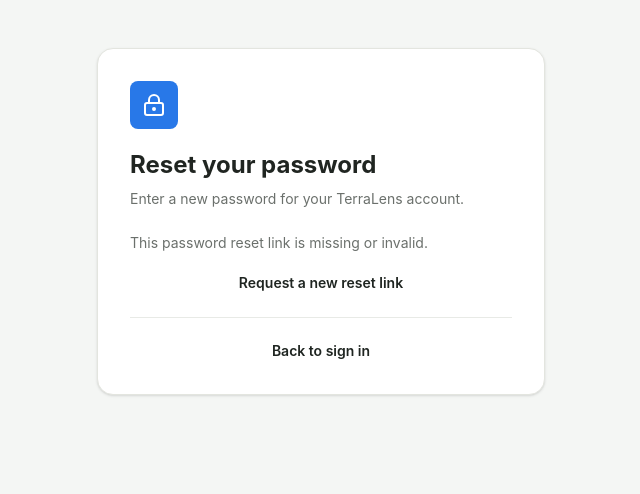
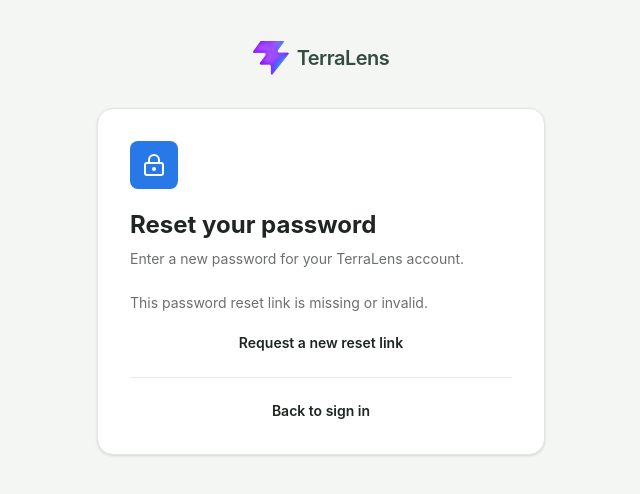
Before and after one commit to Anas1125/E-Commerce, a React (Vite) app in the folder frontend/: page /reset-password in a window 1280 px wide. Shown: the top 494 px of the page, without its empty margins (319-959 px from the left). Built offline with nearby package versions, Linux system fonts and the light colour scheme; no server answers.

Commit message:
changed ui for reset password page

```diff
--- a/frontend/src/pages/ResetPassword.jsx
+++ b/frontend/src/pages/ResetPassword.jsx
@@ -3,6 +3,7 @@
 import { Eye, EyeOff, LockKeyhole, CheckCircle2 } from "lucide-react";
 
 import api from "../services/api";
+import BrandMark from "../components/BrandMark";
 
 function ResetPassword() {
   const navigate = useNavigate();
@@ -61,8 +62,19 @@
 
   if (success) {
     return (
-      <div className="min-h-[calc(100vh-80px)] bg-[#F4F6F4] px-4 py-12">
-        <div className="mx-auto flex max-w-md justify-center">
+      <div className="min-h-screen bg-[#F4F6F4] px-4 py-10">
+        <div className="mx-auto max-w-md">
+          <div className="mb-8 flex justify-center">
+            <BrandMark
+              alwaysShowName
+              fallbackLogo
+              className="gap-2"
+              imageClassName="h-9 w-9 shrink-0 object-contain"
+              nameClassName="text-xl font-semibold tracking-tight text-[#344d3e]"
+            />
+          </div>
+
+          <div className="flex justify-center"></div>
           <div className="w-full rounded-2xl border border-[#E3E5DF] bg-white p-8 text-center shadow-sm">
             <div className="mx-auto mb-5 flex h-14 w-14 items-center justify-center rounded-full bg-[#DCE7DE] text-[#486B57]">
               <CheckCircle2 size={28} />
@@ -91,8 +103,17 @@
   }
 
   return (
-    <div className="min-h-[calc(100vh-80px)] bg-[#F4F6F4] px-4 py-12">
-      <div className="mx-auto max-w-md">
+  <div className="min-h-screen bg-[#F4F6F4] px-4 py-10">
+    <div className="mx-auto max-w-md">
+      <div className="mb-8 flex justify-center">
+        <BrandMark
+          alwaysShowName
+          fallbackLogo
+          className="gap-2"
+          imageClassName="h-9 w-9 shrink-0 object-contain"
+          nameClassName="text-xl font-semibold tracking-tight text-[#344d3e]"
+        />
+      </div>
         <div className="rounded-2xl border border-[#E3E5DF] bg-white p-8 shadow-sm">
           <div className="mb-6">
             <div className="mb-5 flex h-12 w-12 items-center justify-center rounded-lg bg-[#2878E8] text-white">
```
